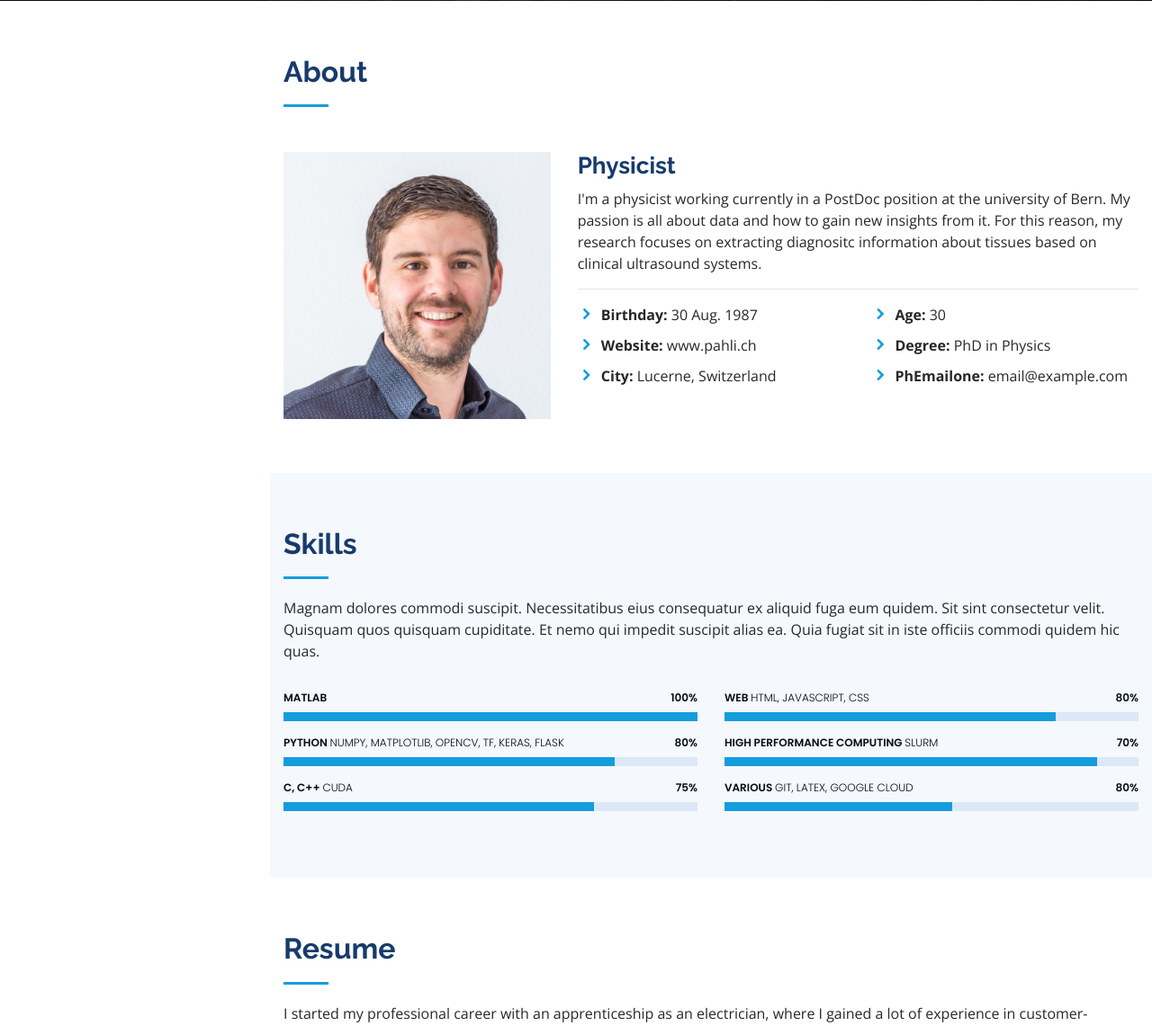
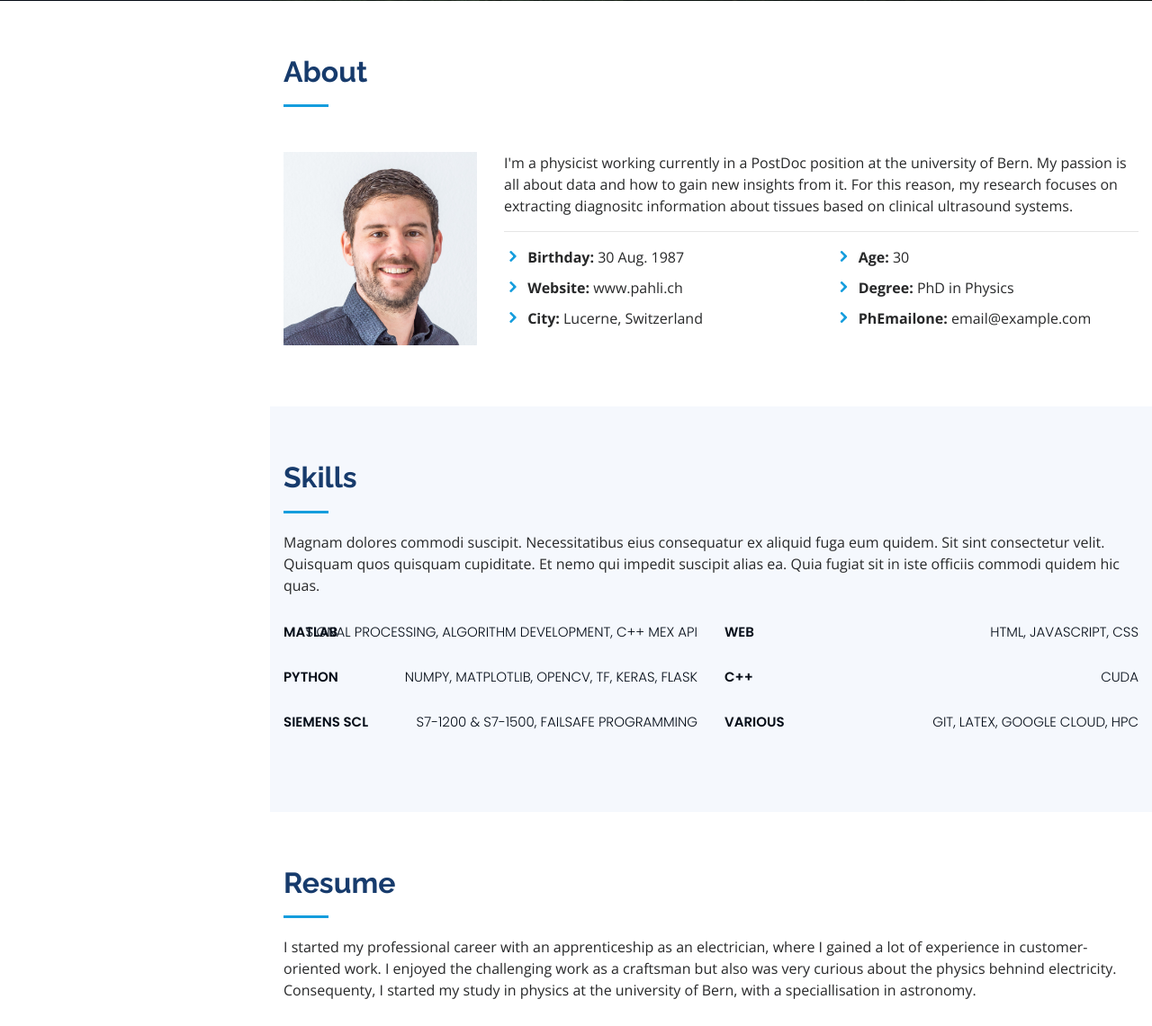
Before and after one commit to PatrickStaehli/portfolio_website, a Flask app: page / in a window 1280 px wide. Shown: the part 799-1940 px from the top of the page at 90% size. Run offline with Flask 2, Linux system fonts and the light colour scheme; some libraries are stand-ins or nearby versions.

Commit message:
Adds list of skills

```diff
--- a/webapp/static/assets/css/style.css
+++ b/webapp/static/assets/css/style.css
@@ -25,7 +25,6 @@ a:hover {
 h1, h2, h3, h4, h5, h6 {
   font-family: "Raleway", sans-serif;
 }
-
 /*--------------------------------------------------------------
 # Back to top button
 --------------------------------------------------------------*/
@@ -405,6 +404,7 @@ section {
   text-transform: uppercase;
   display: block;
   font-weight: 600;
+  font-size: 15px;
   font-family: "Poppins", sans-serif;
   color: #050d18;
 }
@@ -418,6 +418,7 @@ section {
 .skills .progress .skill .subskill {
   font-weight: 10;
   font-style: normal;
+  float: right;
 }
 
 .skills .progress-bar-wrap {
--- a/webapp/templates/index.html
+++ b/webapp/templates/index.html
@@ -90,17 +90,17 @@
         </div>
 
         <div class="row">
-          <div class="col-lg-4" data-aos="fade-right">
+          <div class="col-lg-3" data-aos="fade-right">
             <img src="static/assets/img/profile-img.jpg" class="img-fluid" alt="">
           </div>
-          <div class="col-lg-8 pt-4 pt-lg-0 content" data-aos="fade-left">
+          <div class="col-lg-9 pt-4 pt-lg-0 content" data-aos="fade-left">
 			<!--
 			<p class="font-italic">
               Lorem ipsum dolor sit amet, consectetur adipiscing elit, sed do eiusmod tempor incididunt ut labore et dolore
               magna aliqua.
             </p>
+			<h3> Physicist </h3>
 			-->
-			<h3> Physicist </h3>
 			<p>I'm a physicist working currently in a PostDoc position at the university of Bern. My passion is all about data and how to gain new insights from it. For this reason, my research focuses on extracting diagnositc information about tissues based on clinical ultrasound systems. </p>
 			<hr>
             <div class="row">
@@ -118,8 +118,7 @@
                   <li><i class="icofont-rounded-right"></i> <strong>PhEmailone:</strong> email@example.com</li>
                 </ul>
               </div>
-            </div>
-
+			</div>
           </div>
         </div>
 
@@ -136,11 +135,10 @@
         </div>
 
         <div class="row no-gutters">
-
           <div class="col-lg-3 col-md-6 d-md-flex align-items-md-stretch" data-aos="fade-up">
             <div class="count-box">
-              <i class="icofont-simple-smile"></i>
-              <span data-toggle="counter-up">232</span>
+              <i><img class="manImg" src="static/assets/img/python.png" style="width: 50px; height: 50px"></img></i>
+              <span>Python</span>
               <p><strong>Happy Clients</strong> consequuntur quae</p>
             </div>
           </div>
@@ -188,49 +186,34 @@
           <div class="col-lg-6" data-aos="fade-up">
 
             <div class="progress">
-              <span class="skill">Matlab <i class="val">100%</i></span>
-              <div class="progress-bar-wrap">
+              <span class="skill">Matlab <i class="subskill"> Signal processing, algorithm development, c++ mex API </i></span>
+              <!--<div class="progress-bar-wrap">
                 <div class="progress-bar" role="progressbar" aria-valuenow="100" aria-valuemin="0" aria-valuemax="100"></div>
-              </div>
+              </div> -->
             </div>
 
             <div class="progress">
-              <span class="skill">Python <i class="subskill"> numpy, matplotlib, opencv, TF, keras, flask </i> <i class="val">80%</i></span>
-              <div class="progress-bar-wrap">
+              <span class="skill">Python <i class="subskill"> numpy, matplotlib, opencv, TF, keras, flask </i></span>
+              <!--<div class="progress-bar-wrap">
                 <div class="progress-bar" role="progressbar" aria-valuenow="80" aria-valuemin="0" aria-valuemax="100"></div>
-              </div>
+              </div> -->
             </div>
 
-            <div class="progress">
-              <span class="skill">C, C++ <i class="subskill"> CUDA</i> <i class="val">75%</i></span>
-              <div class="progress-bar-wrap">
-                <div class="progress-bar" role="progressbar" aria-valuenow="75" aria-valuemin="0" aria-valuemax="100"></div>
-              </div>
+			<div class="progress">
+              <span class="skill">Siemens SCL <i class="subskill">S7-1200 & S7-1500, failsafe programming</i></span>
             </div>
-
           </div>
 
           <div class="col-lg-6" data-aos="fade-up" data-aos-delay="100">
 
             <div class="progress">
-              <span class="skill">Web <i class="subskill">HTMl, JavaScript, CSS</i> <i class="val">80%</i></span>
-              <div class="progress-bar-wrap">
-                <div class="progress-bar" role="progressbar" aria-valuenow="80" aria-valuemin="0" aria-valuemax="100"></div>
-              </div>
+              <span class="skill">Web <i class="subskill">HTMl, JavaScript, CSS</i></span>
             </div>
-
+			<div class="progress">
+              <span class="skill">C++<i class="subskill">CUDA</i></span>
+            </div>
             <div class="progress">
-              <span class="skill">High Performance Computing <i class="subskill"> SLURM</i> <i class="val">70%</i></span>
-              <div class="progress-bar-wrap">
-                <div class="progress-bar" role="progressbar" aria-valuenow="90" aria-valuemin="0" aria-valuemax="100"></div>
-              </div>
-            </div>
-
-            <div class="progress">
-              <span class="skill">Various <i class="subskill"> git, LaTeX, google cloud</i> <i class="val">80%</i></span>
-              <div class="progress-bar-wrap">
-                <div class="progress-bar" role="progressbar" aria-valuenow="55" aria-valuemin="0" aria-valuemax="100"></div>
-              </div>
+              <span class="skill">Various <i class="subskill"> git, LaTeX, google cloud, HPC</i> </span>
             </div>
 
           </div>
```
Also changed, not shown: webapp/static/assets/img/python.png (added).
